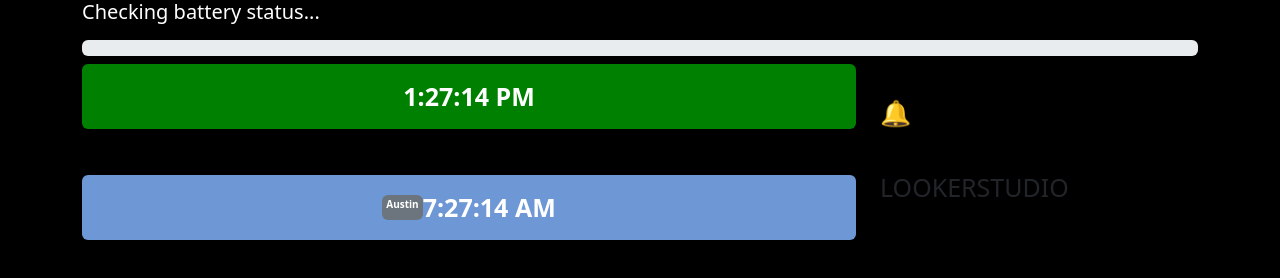
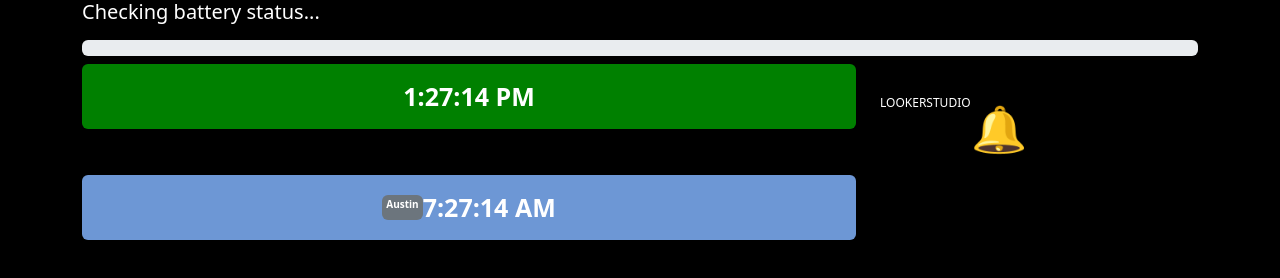
Before and after one commit to vishwasbhegde/test, a plain HTML site: page index.html in a window 1280 px wide. Drawn offline with nearby package versions, Linux system fonts and the light colour scheme.

Commit message:
Update index.html

```diff
--- a/index.html
+++ b/index.html
@@ -36,7 +36,10 @@
     .rightDiv{
         width: 30%;
     }
-
+.alert-icon span{
+float: left;
+color: white;
+}
 
 
     @keyframes shake {
@@ -90,7 +93,9 @@
 
         <div class="rightDiv"><br>
             <div class="align-items-center" role="alert">
-                <div class="alert-icon">🔔</div> <br>LOOKERSTUDIO
+                <div class="alert-icon" style="font-size: 45px;">🔔 <span style="font-size: 12px;">LOOKERSTUDIO</span>
+                </div> <br>
+
 
             </div>
 
```
